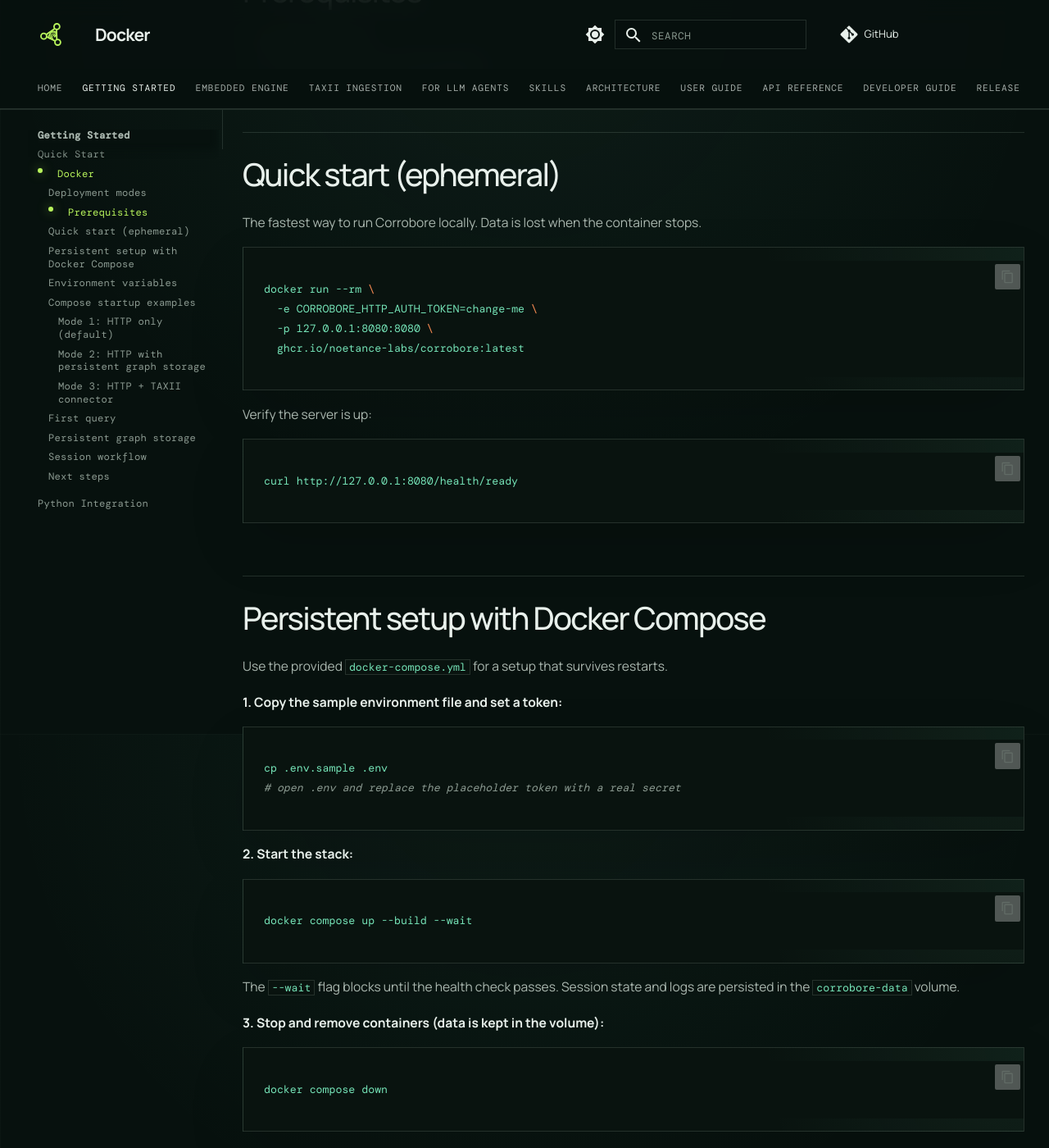
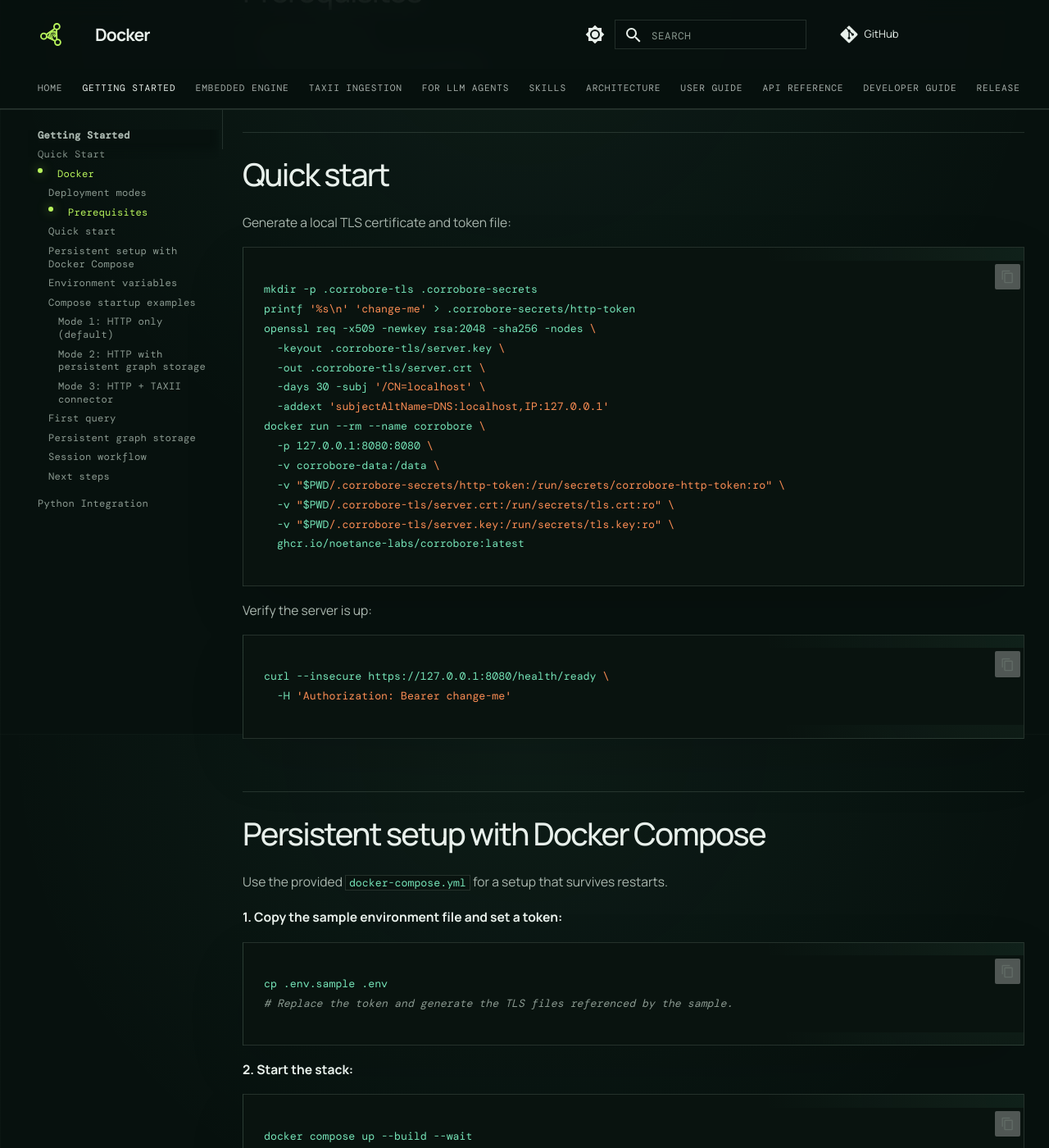
Before and after one commit to Estance-Labs/corrobore, an MkDocs documentation site: the page built from docs/getting-started-docker.md, in a window 1280 px wide and 1400 px high, scrolled down 905 px. Shown: the whole window at 82% size. Built offline with MkDocs 1.6.1 and Material for MkDocs 9.7.7, drawn with Linux system fonts in a browser that asks for light colours; some web fonts are replaced; comment, search, counter and statistics services are not loaded; some of the changed text lies outside the part shown.

Commit message:
feat(server): package standalone distributions (#33)

````diff
--- a/docs/getting-started-docker.md
+++ b/docs/getting-started-docker.md
@@ -18,21 +18,32 @@
 - [Docker](https://docs.docker.com/get-docker/) 24 or later
 - `curl` and `jq` for the shell examples
 
-## Quick start (ephemeral)
+## Quick start
 
-The fastest way to run Corrobore locally. Data is lost when the container stops.
+Generate a local TLS certificate and token file:
 
 ```bash
-docker run --rm \
-  -e CORROBORE_HTTP_AUTH_TOKEN=change-me \
+mkdir -p .corrobore-tls .corrobore-secrets
+printf '%s\n' 'change-me' > .corrobore-secrets/http-token
+openssl req -x509 -newkey rsa:2048 -sha256 -nodes \
+  -keyout .corrobore-tls/server.key \
+  -out .corrobore-tls/server.crt \
+  -days 30 -subj '/CN=localhost' \
+  -addext 'subjectAltName=DNS:localhost,IP:127.0.0.1'
+docker run --rm --name corrobore \
   -p 127.0.0.1:8080:8080 \
+  -v corrobore-data:/data \
+  -v "$PWD/.corrobore-secrets/http-token:/run/secrets/corrobore-http-token:ro" \
+  -v "$PWD/.corrobore-tls/server.crt:/run/secrets/tls.crt:ro" \
+  -v "$PWD/.corrobore-tls/server.key:/run/secrets/tls.key:ro" \
   ghcr.io/noetance-labs/corrobore:latest
 ```
 
 Verify the server is up:
 
 ```bash
-curl http://127.0.0.1:8080/health/ready
+curl --insecure https://127.0.0.1:8080/health/ready \
+  -H 'Authorization: Bearer change-me'
 ```
 
 ## Persistent setup with Docker Compose
@@ -43,7 +54,7 @@
 
 ```bash
 cp .env.sample .env
-# open .env and replace the placeholder token with a real secret
+# Replace the token and generate the TLS files referenced by the sample.
 ```
 
 **2. Start the stack:**
@@ -74,7 +85,9 @@
 | :--- | :--- | :--- |
 | `CORROBORE_HTTP_AUTH_TOKEN` | **required** | Bearer token for all protected routes. |
 | `CORROBORE_HTTP_PORT` | `8080` | Published port. |
-| `CORROBORE_STORAGE_MODE` | `ephemeral` | Set to `persistent` to write the graph to disk. |
+| `CORROBORE_TLS_CERTIFICATE_SOURCE` | `.corrobore-tls/server.crt` | Host certificate mounted read-only into the container. |
+| `CORROBORE_TLS_PRIVATE_KEY_SOURCE` | `.corrobore-tls/server.key` | Host private key mounted read-only into the container. |
+| `CORROBORE_STORAGE_MODE` | `persistent` | Set to `ephemeral` only for disposable graph state. |
 | `CORROBORE_STORAGE_DIR` | `/graph-data` in Compose | Graph directory when `persistent` mode is enabled. |
 | `CORROBORE_INGEST_TAXII_ROOT_URL` | unset | Required when TAXII profile is enabled. |
 | `CORROBORE_INGEST_TAXII_COLLECTION_ID` | unset | Required when TAXII profile is enabled. |
@@ -118,17 +131,18 @@
 Once the container is running:
 
 ```bash
-# Health check (no token required)
-curl http://127.0.0.1:8080/health
+# Health check
+curl --insecure https://127.0.0.1:8080/health \
+  -H 'Authorization: Bearer change-me'
 
 # Write a node
-curl -X POST http://127.0.0.1:8080/v1/cypher/write \
+curl --insecure -X POST https://127.0.0.1:8080/v1/cypher/write \
   -H 'Authorization: Bearer change-me' \
   -H 'Content-Type: application/json' \
   -d '{"query":"MERGE (n:Indicator {name: \"phishing.example\"}) RETURN n"}'
 
 # Read it back
-curl -X POST http://127.0.0.1:8080/v1/cypher/read \
+curl --insecure -X POST https://127.0.0.1:8080/v1/cypher/read \
   -H 'Authorization: Bearer change-me' \
   -H 'Content-Type: application/json' \
   -d '{"query":"MATCH (n:Indicator) RETURN n LIMIT 10"}'
@@ -164,24 +178,24 @@
 
 ```bash
 # Open a session
-SESSION_ID=$(curl -s -X POST http://127.0.0.1:8080/v1/sessions/start \
+SESSION_ID=$(curl --insecure -s -X POST https://127.0.0.1:8080/v1/sessions/start \
   -H 'Authorization: Bearer change-me' \
   -H 'Content-Type: application/json' \
   -d '{"workspace_id":"ws-1","actor_id":"actor-1","actor_kind":"agent"}' \
   | jq -r '.result.session_id')
 
 # Write through the session
-curl -X POST http://127.0.0.1:8080/v1/cypher/write \
+curl --insecure -X POST https://127.0.0.1:8080/v1/cypher/write \
   -H 'Authorization: Bearer change-me' \
   -H 'Content-Type: application/json' \
   -d "{\"query\":\"MERGE (n:Indicator {name: 'beacon.example'}) RETURN n\",\"session_id\":\"${SESSION_ID}\"}"
 
 # Inspect audit logs
-curl "http://127.0.0.1:8080/v1/sessions/${SESSION_ID}/logs?limit=50" \
+curl --insecure "https://127.0.0.1:8080/v1/sessions/${SESSION_ID}/logs?limit=50" \
   -H 'Authorization: Bearer change-me'
 
 # Close the session
-curl -X POST "http://127.0.0.1:8080/v1/sessions/${SESSION_ID}/stop" \
+curl --insecure -X POST "https://127.0.0.1:8080/v1/sessions/${SESSION_ID}/stop" \
   -H 'Authorization: Bearer change-me'
 ```
 
````
Also changed, not shown: README.md (+8 -1 lines), docker-compose.yml (+14 -17 lines), docs/user-guide/http-server.md (+11 -7 lines), docs/user-guide/standalone-server.md (+41 -3 lines), 11 other files.
